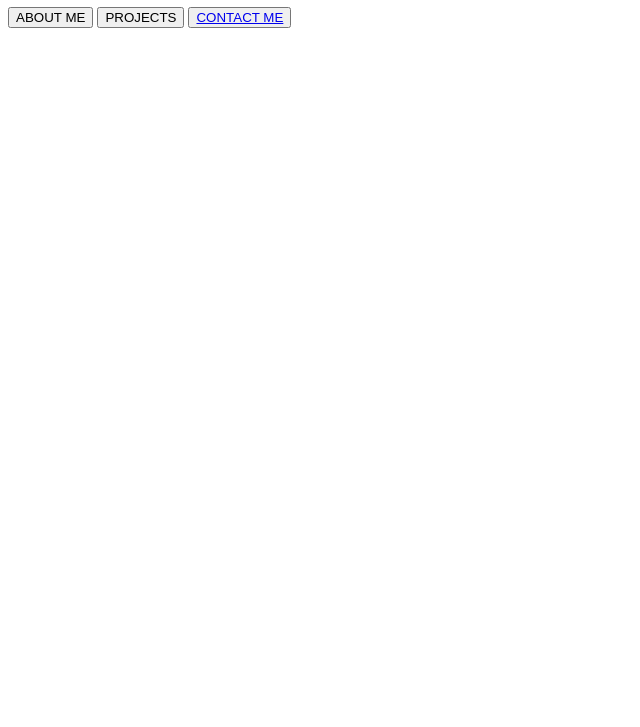
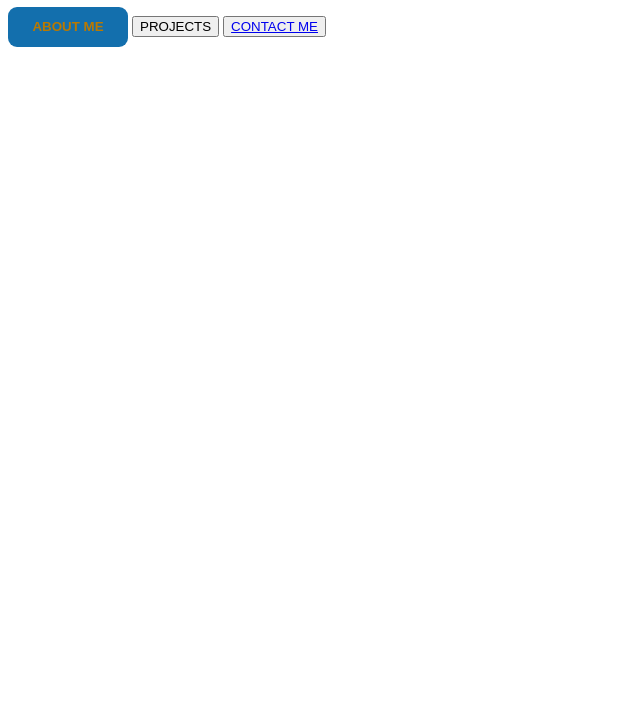
Before and after one commit to ryantanner14/Personal-Website-Oct, a plain HTML site: page index.html in a window 1280 px wide. Shown: the part 73-800 px from the top of the page, without its empty margins (0-640 px from the left). Drawn offline with Linux system fonts and the light colour scheme.

Commit message:
Updated About button style

```diff
--- a/index.html
+++ b/index.html
@@ -6,9 +6,20 @@
     <meta name="viewport" content="width=device-width, initial-scale=1.0">
     <title>Ryan Tanner Website</title>
 </head>
+<style>
+    .about-button{
+        background-color: rgb(19, 111, 173);
+        color: rgb(186, 121, 0);
+        border: none;
+        border-radius: 9px;
+        height: 40px;
+        width: 120px;
+        font-weight: bold;
+    }
+</style>
 <body>
     <h1>RYAN TANNER</h1>
-    <button>ABOUT ME</button>
+    <button class="about-button">ABOUT ME</button>
     <button>PROJECTS</button>
     <button>
         <a href="mailto: ryansemailaddress@gmail.com">CONTACT ME</a>
```
